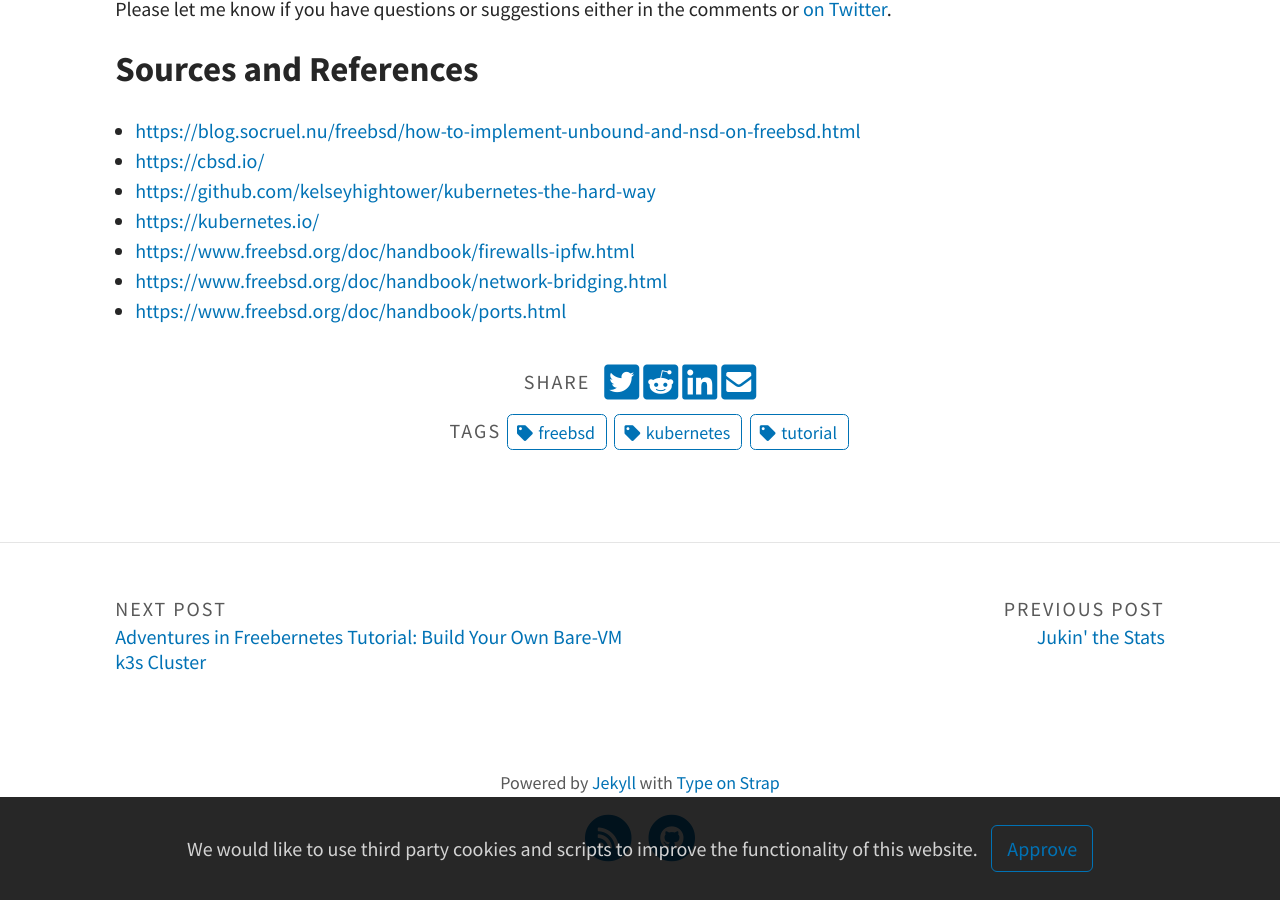
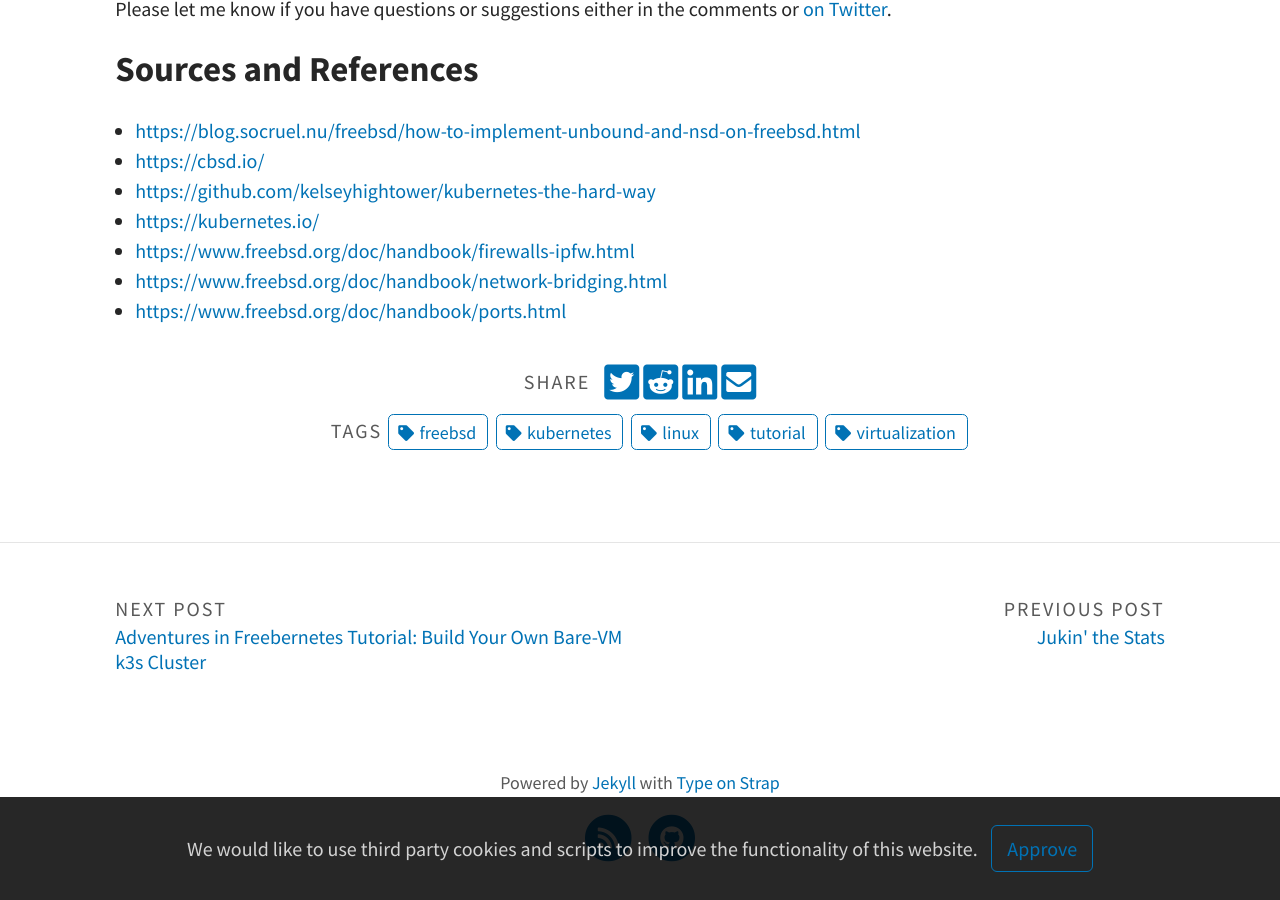
Before and after one commit to kbruner/productionwithscissors, a Jekyll site: the page built from _posts/2020-12-08-adventures-in-freebernetes-tutorial-build-your-own-bare-vm-kubernetes-cluster-the-hard-way.md, in a window 1280 px wide and 900 px high, scrolled down 12278 px. Built offline with Jekyll 4.4.1, drawn with Linux system fonts in a browser that asks for light colours.

Commit message:
add tags

```diff
--- a/_posts/2020-12-08-adventures-in-freebernetes-tutorial-build-your-own-bare-vm-kubernetes-cluster-the-hard-way.md
+++ b/_posts/2020-12-08-adventures-in-freebernetes-tutorial-build-your-own-bare-vm-kubernetes-cluster-the-hard-way.md
@@ -13,6 +13,8 @@
 - freebsd
 - kubernetes
 - tutorial
+- virtualization
+- linux
 meta:
 author:
   login: nightmarebeforedevops
```
Also changed, not shown: _posts/2020-10-25-adventures-in-freebernetes-installing-freebsd.md (+1 -0 lines), _posts/2020-12-26-adventures-in-freebernetes-tutorial-build-your-own-bare-vm-k3s-cluster.md (+1 -0 lines).
